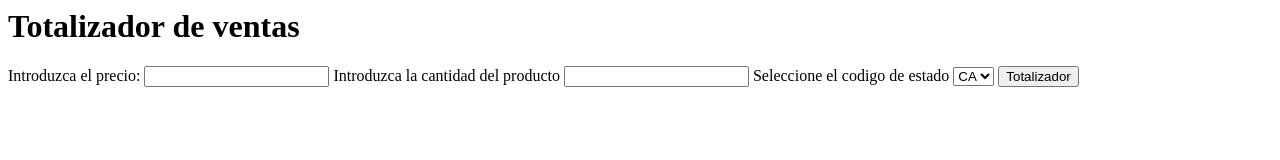
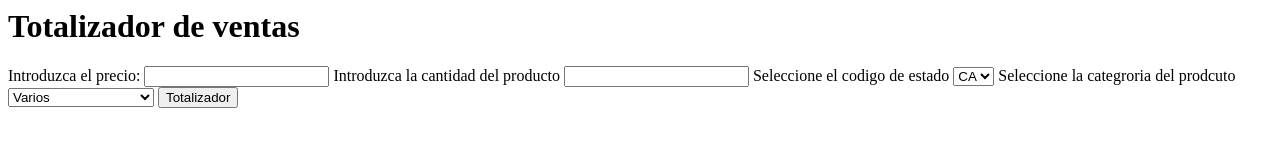
Before and after one commit to Jpriveram/totalizador, a website built with Parcel: page index.html in a window 1280 px wide. Built offline with nearby package versions, Linux system fonts and the light colour scheme.

Commit message:
Se agrego Ui para seleccionar una categoria

```diff
--- a/index.html
+++ b/index.html
@@ -14,6 +14,17 @@
         <option value="AL">AL</option>
         <option value="TX">TX</option>
       </select>
+      <label for="selectCategoria">Seleccione la categroria del prodcuto</label>
+      <select  id="selectCategoria">
+        <option value="Varios">Varios</option>
+        <option value="Alimentos">Alimentos</option>
+        <option value="Bebidas Alcholicas">Bebidas Alcholicas</option>
+        <option value="Material de escritorio">Material de escritorio</option>
+        <option value="Muebles">Muebles</option>
+        <option value="Electronicos">Electronicos</option>
+        <option value="Vestimenta">Vestimenta</option>
+
+      </select>
       <input type="submit" value="Totalizador" id="totalizador-button" />
     </form>
     <div id="resultado-div"></div>
```
